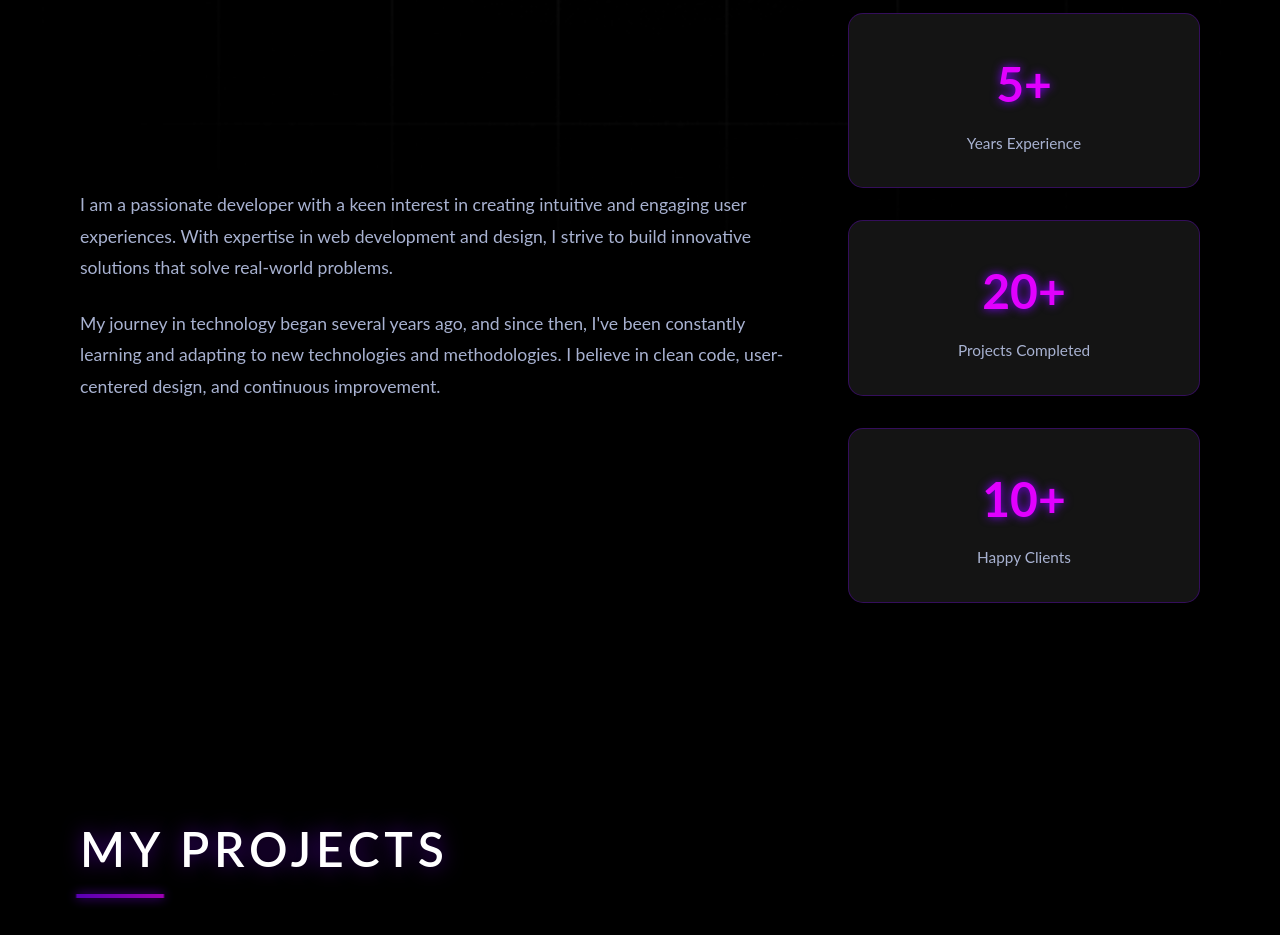
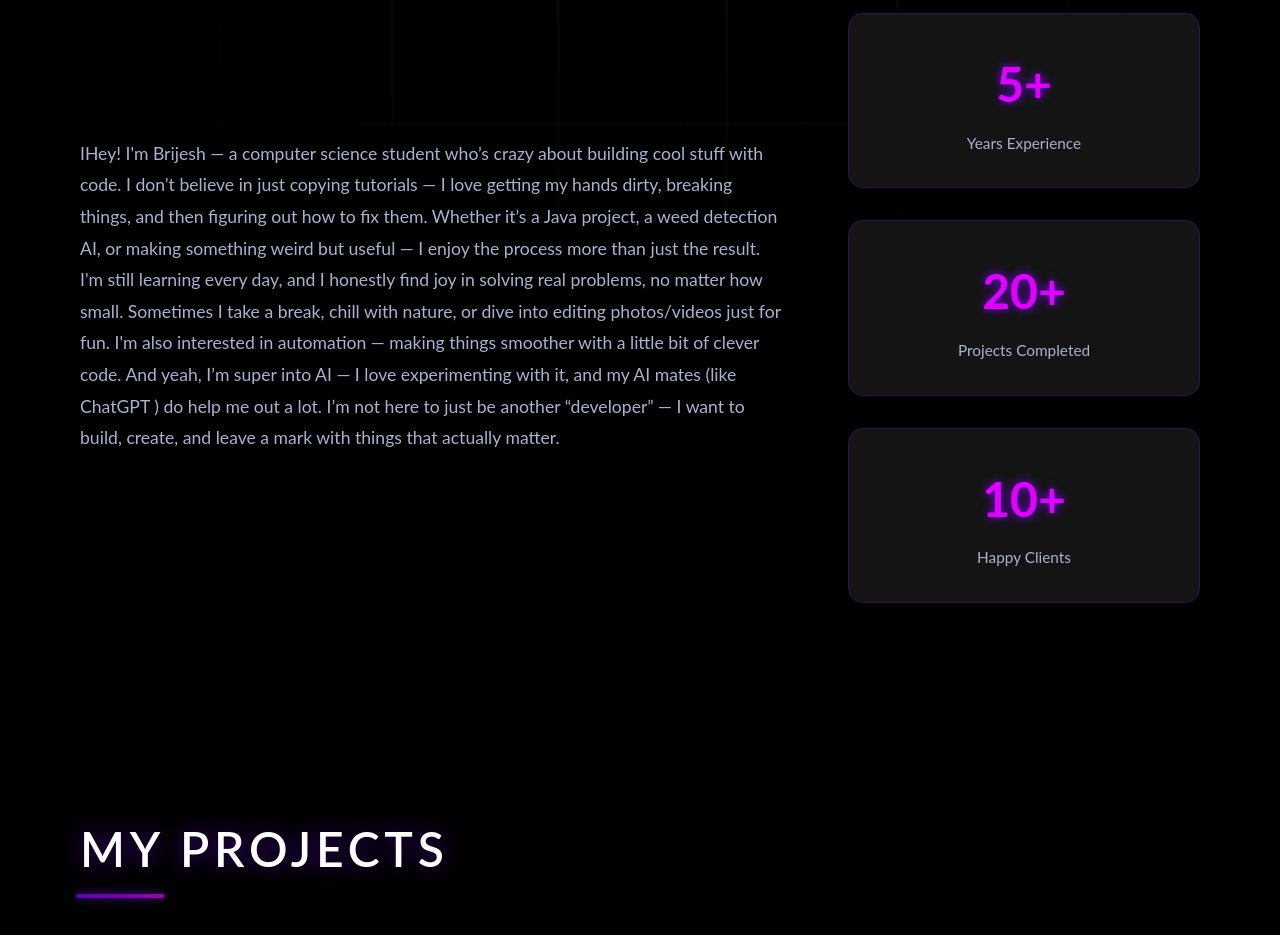
Before and after one commit to tenacious7/My-Portfolio, a website built with Vite: page index.html in a window 1280 px wide. Shown: the part 1040-1975 px from the top of the page. Built offline with nearby package versions, Linux system fonts and the light colour scheme; a script that the page names is missing.

Commit message:
Updated index.html

```diff
--- a/index.html
+++ b/index.html
@@ -126,8 +126,14 @@
         <h2 class="section-title" data-aos="fade-up" data-aos-duration="1500">ABOUT ME</h2>
         <div class="about-container">
           <div class="about-text" data-aos="fade-right" data-aos-duration="1500">
-            <p>I am a passionate developer with a keen interest in creating intuitive and engaging user experiences. With expertise in web development and design, I strive to build innovative solutions that solve real-world problems.</p>
-            <p>My journey in technology began several years ago, and since then, I've been constantly learning and adapting to new technologies and methodologies. I believe in clean code, user-centered design, and continuous improvement.</p>
+            <p>IHey! I'm Brijesh — a computer science student who’s crazy about building cool stuff with code. I don’t believe in just copying tutorials — I love getting my hands dirty, breaking things, and then figuring out how to fix them.
+
+Whether it’s a Java project, a weed detection AI, or making something weird but useful — I enjoy the process more than just the result. I'm still learning every day, and I honestly find joy in solving real problems, no matter how small.
+
+Sometimes I take a break, chill with nature, or dive into editing photos/videos just for fun. I'm also interested in automation — making things smoother with a little bit of clever code. And yeah, I’m super into AI — I love experimenting with it, and my AI mates (like ChatGPT ) do help me out a lot.
+
+I’m not here to just be another “developer” — I want to build, create, and leave a mark with things that actually matter.</p>
+
           </div>
           <div class="about-stats" data-aos="fade-left" data-aos-duration="1500">
             <div class="stat-item">
```
